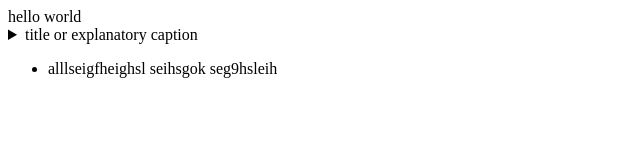
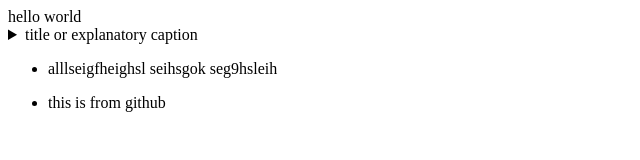
Before and after one commit to chenlisy/repository, a plain HTML site: page index - 副本.html in a window 1280 px wide. Shown: the whole page, without its empty margins (0-640 px from the left). Drawn offline with Linux system fonts and the light colour scheme.

Commit message:
Update index - 副本.html

```diff
--- a/index - 副本.html
+++ b/index - 副本.html
@@ -12,6 +12,9 @@
     <ul>
        <li>alllseigfheighsl seihsgok seg9hsleih </li>
     </ul>
+    <ul>
+        <li>this is from github</li>
+    </ul>
 
 </body>
 </html>
```
